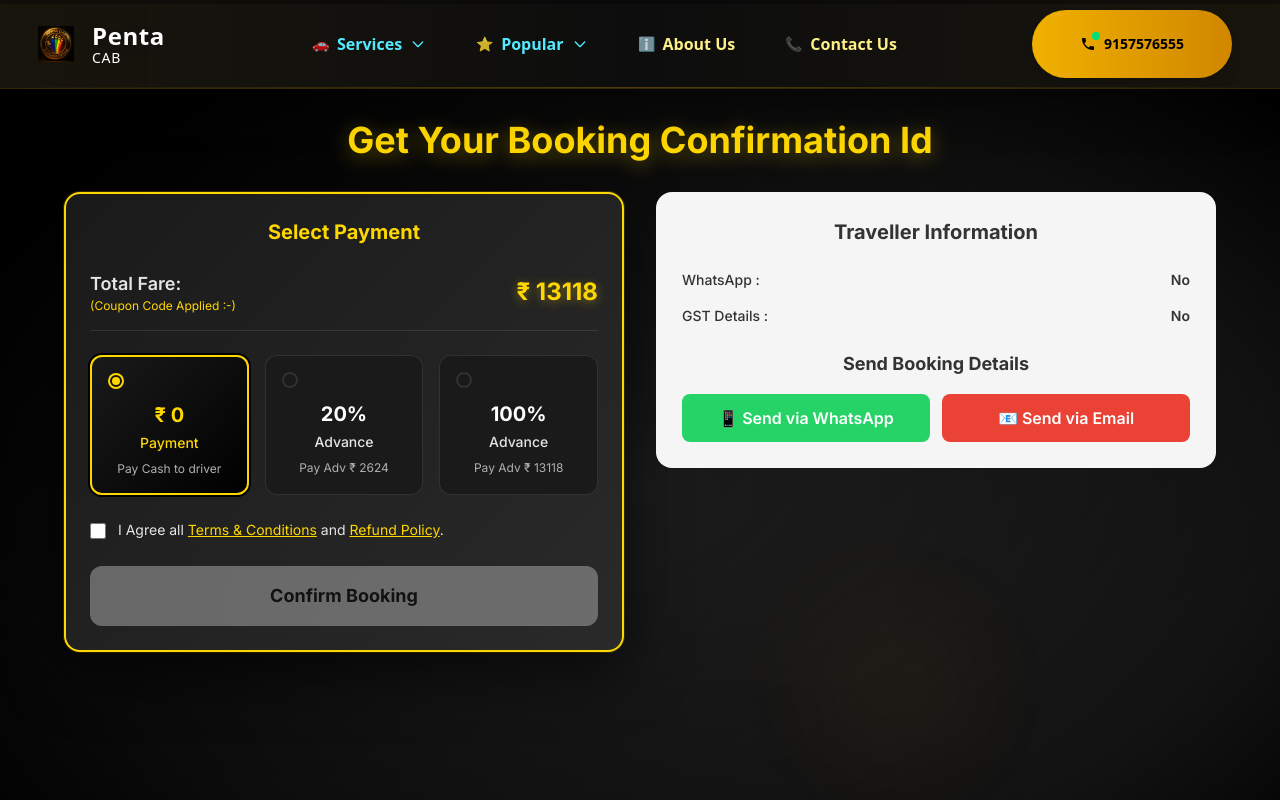
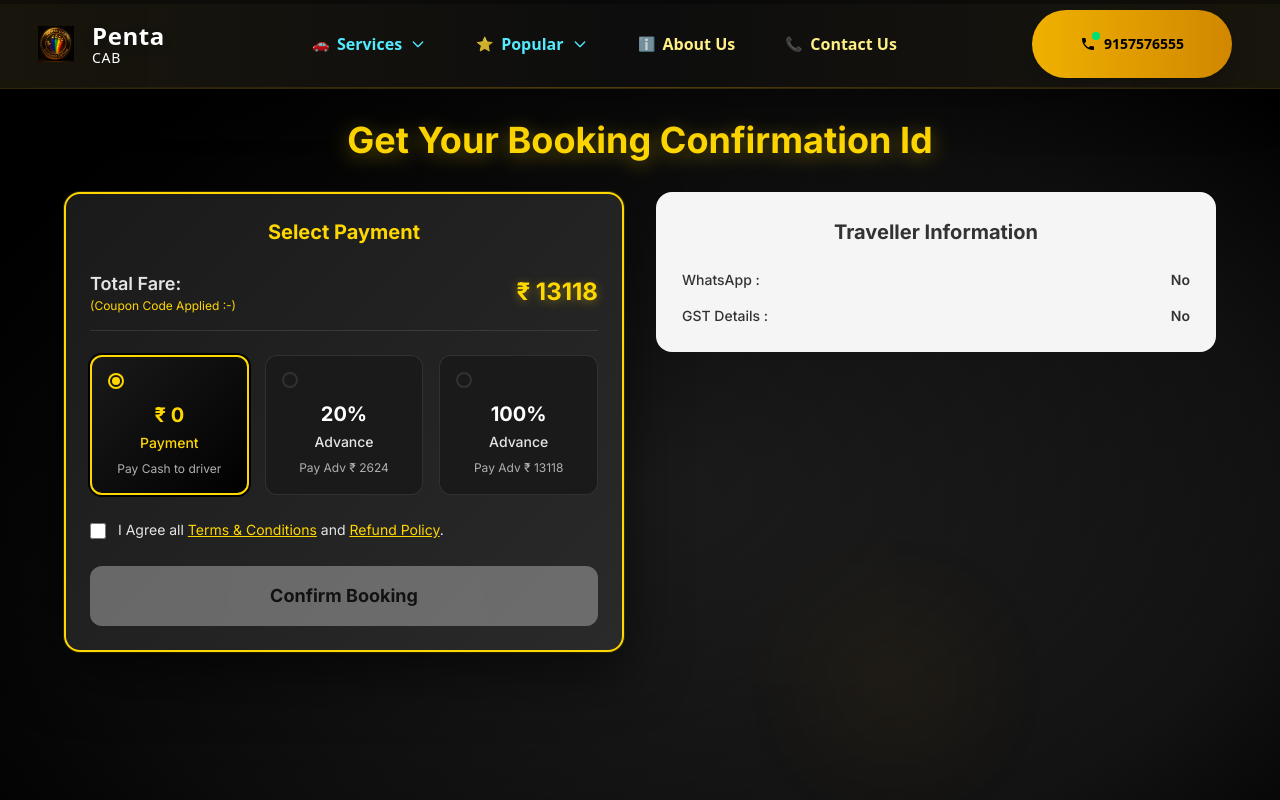
Before and after one commit to Hitesh-malik/cab_service, a Next.js app: page /cab-booking in a window 1280 px wide. Shown: the top 800 px of the page. Built offline with nearby package versions, Linux system fonts and the light colour scheme; a web font is replaced by a local one.

Commit message:
remove reduntant code

```diff
--- a/src/app/cab-booking/page.tsx
+++ b/src/app/cab-booking/page.tsx
@@ -709,121 +709,6 @@ const CabBookingPage = () => {
                     </div>
                   ))}
               </div>
-
-              {/* Send Details Buttons */}
-              <div className="mt-6 space-y-3">
-                <h3
-                  className="text-lg font-bold mb-4 text-center"
-                  style={{
-                    color: "#333333",
-                    fontWeight: theme.typography.fontWeight.bold,
-                  }}
-                >
-                  Send Booking Details
-                </h3>
-
-                <div className="flex flex-col sm:flex-row gap-3">
-                  {/* WhatsApp Button */}
-                  <button
-                    onClick={() => {
-                      const message =
-                        `🚗 *Cab Booking Confirmation*\n\n` +
-                        `*Name:* ${bookingData.name}\n` +
-                        `*Mobile:* ${bookingData.mobile}\n` +
-                        `*Email:* ${bookingData.email}\n` +
-                        `*Route:* ${
-                          bookingData.from && bookingData.to
-                            ? `${bookingData.from} >> ${bookingData.to}`
-                            : bookingData.route
-                        }\n` +
-                        `*Date:* ${bookingData.date}\n` +
-                        `*Time:* ${
-                          bookingData.time || bookingData.pickupTime
-                        }\n` +
-                        `*Car:* ${
-                          bookingData.selectedCabName
-                            ? `${bookingData.selectedCabName} or Similar`
-                            : bookingData.car
-                        }\n` +
-                        `*Distance:* ${bookingData.estimatedDistance} Km\n` +
-                        `*Pickup:* ${
-                          bookingData.pickup || bookingData.dropAddress
-                        }\n` +
-                        `*Drop:* ${bookingData.drop || bookingData.to}\n` +
-                        `*Remark:* ${bookingData.remark || "None"}\n\n` +
-                        `*Total Amount:* ₹${
-                          bookingData.selectedCabPrice || "Calculating..."
-                        }\n\n` +
-                        `Thank you for choosing our service! 🎉`;
-
-                      const whatsappUrl = `https://wa.me/919157578555?text=${encodeURIComponent(
-                        message
-                      )}`;
-                      window.open(whatsappUrl, "_blank");
-                    }}
-                    className="flex-1 py-3 px-4 rounded-lg font-semibold text-white transition-all hover:scale-105"
-                    style={{
-                      background: "#25D366",
-                      fontWeight: theme.typography.fontWeight.semibold,
-                    }}
-                  >
-                    📱 Send via WhatsApp
-                  </button>
-
-                  {/* Email Button */}
-                  <button
-                    onClick={() => {
-                      const subject = `Cab Booking Confirmation - ${bookingData.name}`;
-                      const body =
-                        `Dear ${bookingData.name},\n\n` +
-                        `Your cab booking has been confirmed!\n\n` +
-                        `*Booking Details:*\n` +
-                        `- Name: ${bookingData.name}\n` +
-                        `- Mobile: ${bookingData.mobile}\n` +
-                        `- Email: ${bookingData.email}\n` +
-                        `- Route: ${
-                          bookingData.from && bookingData.to
-                            ? `${bookingData.from} >> ${bookingData.to}`
-                            : bookingData.route
-                        }\n` +
-                        `- Date: ${bookingData.date}\n` +
-                        `- Time: ${
-                          bookingData.time || bookingData.pickupTime
-                        }\n` +
-                        `- Car: ${
-                          bookingData.selectedCabName
-                            ? `${bookingData.selectedCabName} or Similar`
-                            : bookingData.car
-                        }\n` +
-                        `- Distance: ${bookingData.estimatedDistance} Km\n` +
-                        `- Pickup: ${
-                          bookingData.pickup || bookingData.dropAddress
-                        }\n` +
-                        `- Drop: ${bookingData.drop || bookingData.to}\n` +
-                        `- Remark: ${bookingData.remark || "None"}\n\n` +
-                        `*Total Amount:* ₹${
-                          bookingData.selectedCabPrice || "Calculating..."
-                        }\n\n` +
-                        `Thank you for choosing our service!\n\n` +
-                        `Best regards,\nMakeMyRide Team\nPhone: 9157578555\nEmail: info@makemyride.com`;
-
-                      const mailtoUrl = `mailto:${
-                        bookingData.email
-                      }?subject=${encodeURIComponent(
-                        subject
-                      )}&body=${encodeURIComponent(body)}`;
-                      window.open(mailtoUrl, "_blank");
-                    }}
-                    className="flex-1 py-3 px-4 rounded-lg font-semibold text-white transition-all hover:scale-105"
-                    style={{
-                      background: "#EA4335",
-                      fontWeight: theme.typography.fontWeight.semibold,
-                    }}
-                  >
-                    📧 Send via Email
-                  </button>
-                </div>
-              </div>
             </div>
           </div>
         </div>
--- a/src/app/cab-detail/page.tsx
+++ b/src/app/cab-detail/page.tsx
@@ -613,7 +613,7 @@ const BookingDetailsPage: React.FC = () => {
                       className="text-sm"
                       style={{ color: theme.colors.text.secondary }}
                     >
-                      Send Details On WhatsApp
+                      Send Details On WhatsApp and Email
                     </label>
                   </div>
 
```
